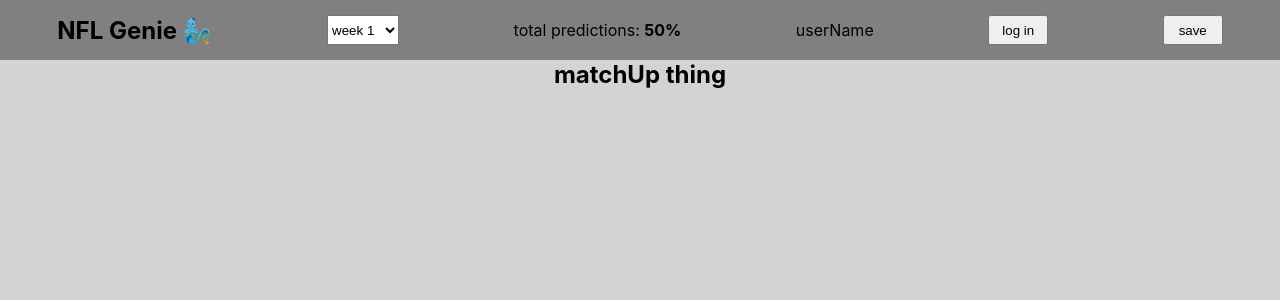
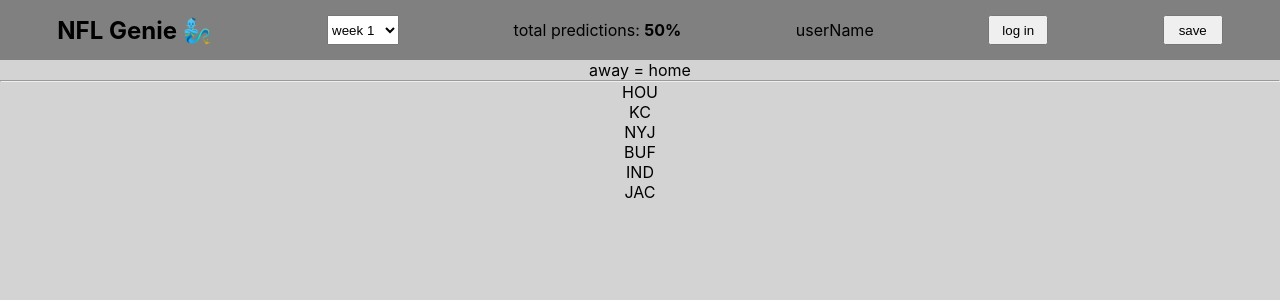
Before and after one commit to NFLgenie/FE_nfl_genie, a React (Create React App) app: page / in a window 1280 px wide. Shown: the top 300 px of the page. Built offline with nearby package versions, Linux system fonts and the light colour scheme.

Commit message:
Create game variable

```diff
--- a/src/components/MatchUp/MatchUp.js
+++ b/src/components/MatchUp/MatchUp.js
@@ -3,9 +3,48 @@
 
 const MatchUp = () => {
 
+  let games = [
+    {
+      "gameID": "001",
+      "away": "HOU",
+      "home": "KC",
+      "date": "THU-09-10-0820PM-EST",
+      "awayOffBye": false,
+      "homeOffBye": false
+    },
+    {
+      "gameID": "002",
+      "away": "NYJ",
+      "home": "BUF",
+      "date": "SUN-08-13-0100PM-EST",
+      "awayOffBye": false,
+      "homeOffBye": false
+    },
+    {
+      "gameID": "003",
+      "away": "IND",
+      "home": "JAC",
+      "date": "THR-08-10-0820PM-EST",
+      "awayOffBye": false,
+      "homeOffBye": false
+    }
+  ]
+
   return(
-    <section>
-      <h1>matchUp thing</h1>
+    <section className='match-up-outer-container'>
+      <p className='away-home-text'>away = home</p>
+      <hr></hr>
+      {
+        games.map(game => {
+          return (
+            <div className='game-box'>
+              <div className='team-logo'></div>
+              <p className='team'>{game.away}</p>
+              <p className='team'>{game.home}</p>
+            </div>
+          )
+        })
+      }
     </section>
   )
 }
```
